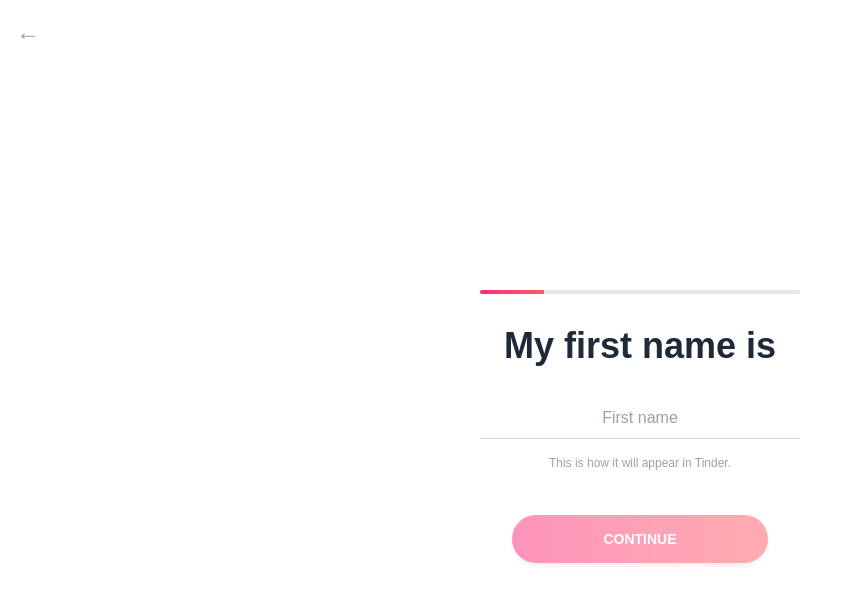
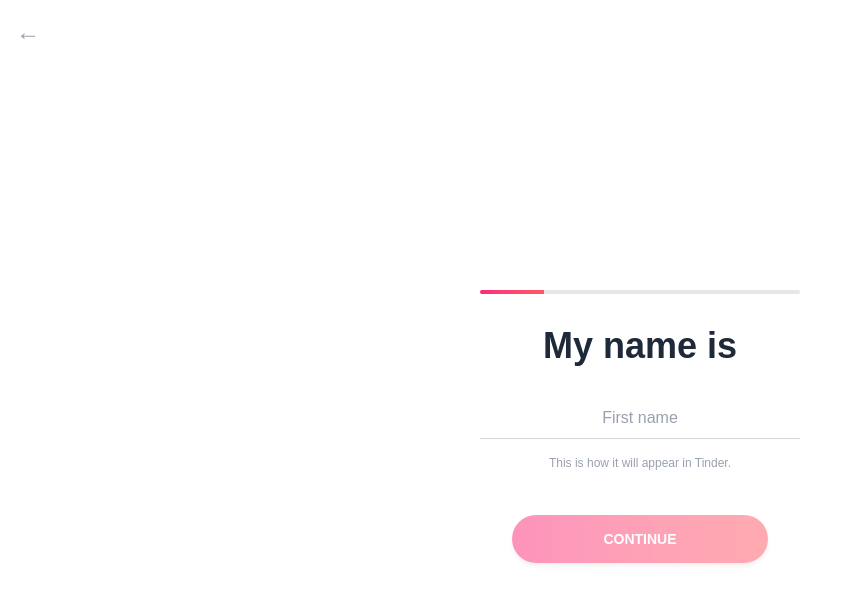
Before and after one commit to ArturWebDev1/tinder_clone_project, a Next.js app in the folder frontend/: page /my-name-is in a window 1280 px wide. Shown: the top 602 px of the page, without its empty margins (0-842 px from the left). Built offline with nearby package versions, Linux system fonts and the light colour scheme.

Commit message:
Store the created User Id in the localstorage

```diff
--- a/frontend/src/app/my-name-is/page.tsx
+++ b/frontend/src/app/my-name-is/page.tsx
@@ -5,10 +5,8 @@ import React, { useState } from 'react';
 import Link from 'next/link';
 import { useRouter } from 'next/navigation';
 
-// A simple component for our progress bar
 const ProgressBar = ({ step, totalSteps }: { step: number; totalSteps: number }) => {
   const progressPercentage = (step / totalSteps) * 100;
-
   return (
     <div className="w-80 h-1 bg-gray-200 rounded-full overflow-hidden">
       <div
@@ -41,7 +39,15 @@ export default function MyNameIsPage() {
         throw new Error('Failed to save name');
       }
 
-      console.log('Name saved successfully!');
+      const data = await response.json();
+      const userId = data.id; // Assuming the server returns { "id": "some-uuid" }
+      console.log('Profile created successfully with ID:', userId);
+
+      // Store the ID in localStorage to be used on other pages
+      // In a real application, you might use a more secure method like cookies
+      // or a state management solution (e.g., React Context).
+      localStorage.setItem('tinderCloneUserId', userId);
+
       router.push('/my-birthday-is');
     } catch (error) {
       console.error('Error:', error);
@@ -64,7 +70,7 @@ export default function MyNameIsPage() {
           <ProgressBar step={1} totalSteps={5} />
         </div>
 
-        <h1 className="text-4xl font-bold text-gray-800">My first name is</h1>
+        <h1 className="text-4xl font-bold text-gray-800">My name is</h1>
 
         <div className="mt-8 flex w-80 flex-col items-center">
           <input
```
